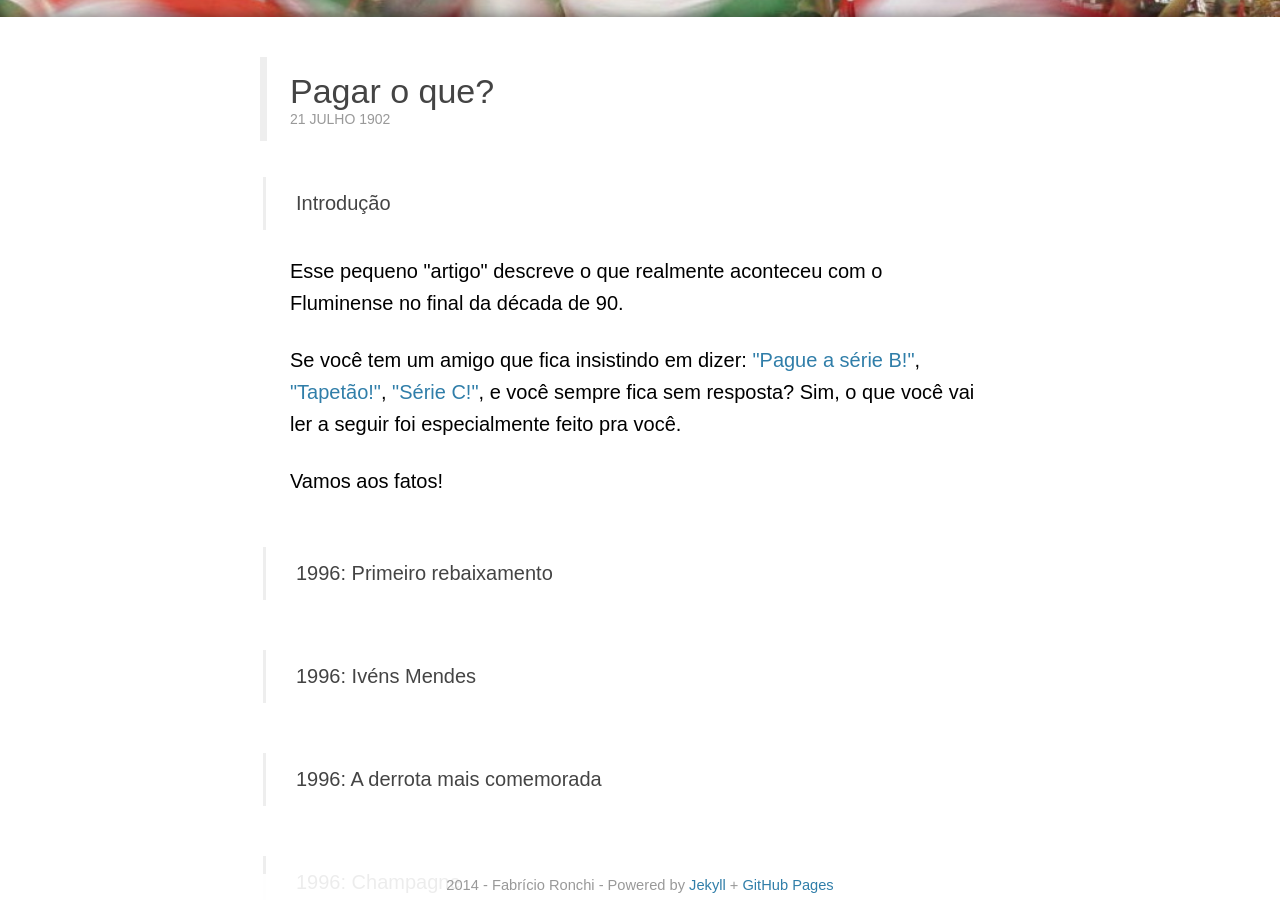
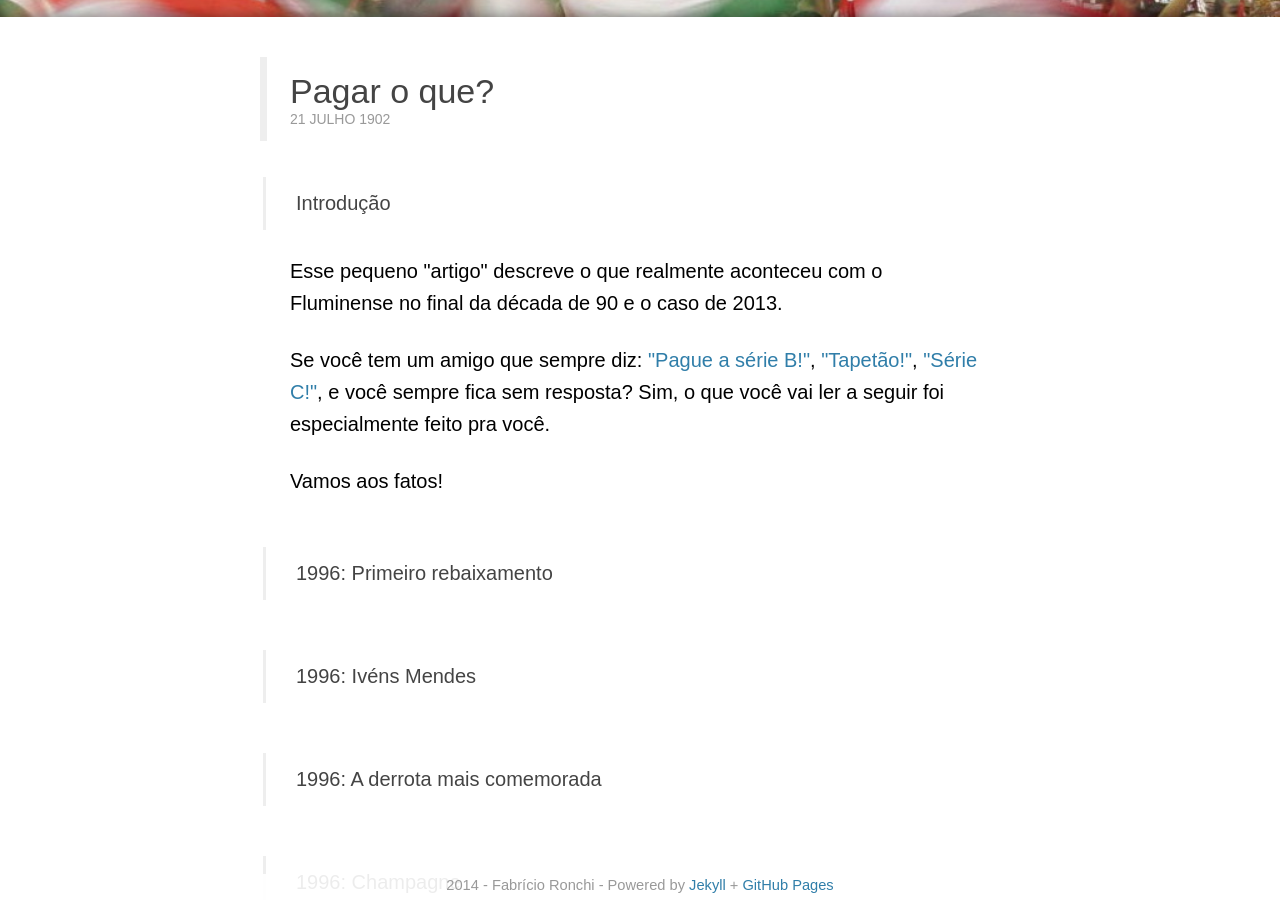
Before and after one commit to fabriciomrkonell/fabriciomrkonell, a Jekyll site: the page built from fluminense/index.html, in a window 1280 px wide and 900 px high, scrolled down 307 px. Built offline with Jekyll 4.4.1, drawn with Linux system fonts in a browser that asks for light colours; some web fonts are replaced; Markdown is read by kramdown in place of the engine named in the settings; comment, search, counter and statistics services are not loaded.

```diff
--- a/fluminense/index.html
+++ b/fluminense/index.html
@@ -10,8 +10,8 @@
       <div class="when">21 Julho 1902</div>
 
       <h3>Introdução</h3>
-        <p>Esse pequeno "artigo"  descreve o que realmente aconteceu com o Fluminense no final da década de 90.</p>
-        <p>Se você tem um amigo que fica insistindo em dizer: <a>"Pague a série B!"</a>, <a>"Tapetão!"</a>, <a>"Série C!"</a>, e você sempre fica sem resposta? Sim, o que você vai ler a seguir foi especialmente feito pra você.</p>
+        <p>Esse pequeno "artigo"  descreve o que realmente aconteceu com o Fluminense no final da década de 90 e o caso de 2013.</p>
+        <p>Se você tem um amigo que sempre diz: <a>"Pague a série B!"</a>, <a>"Tapetão!"</a>, <a>"Série C!"</a>, e você sempre fica sem resposta? Sim, o que você vai ler a seguir foi especialmente feito pra você.</p>
         <p>Vamos aos fatos!</p>
 
       <h3>1996: Primeiro rebaixamento</h3>
```
